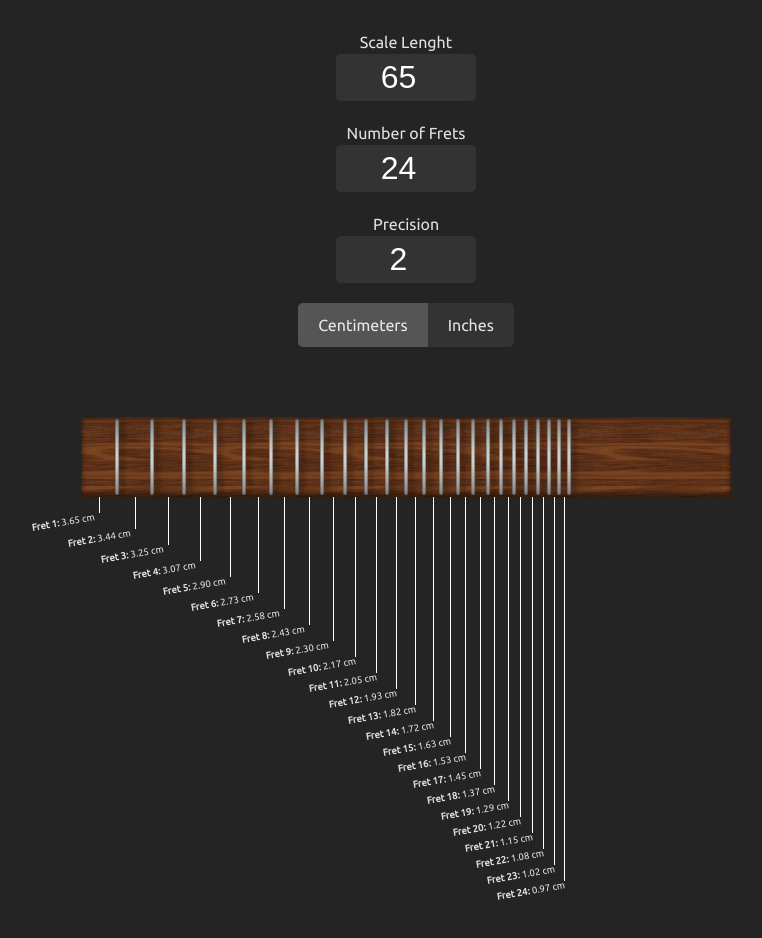
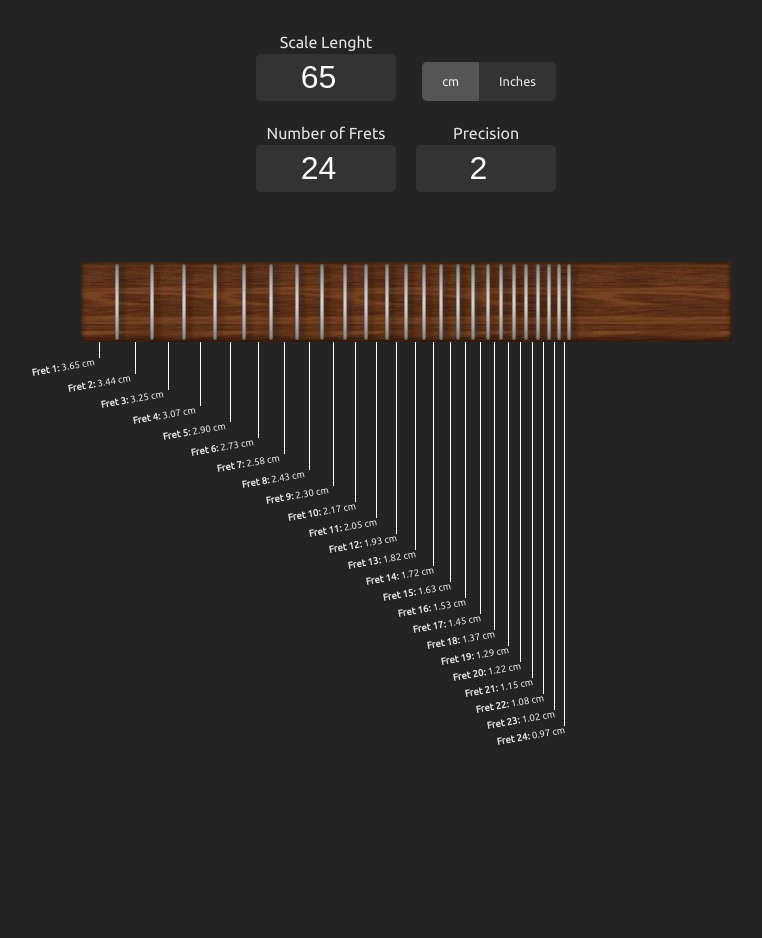
Before and after one commit to yinkar/guitar-fret-calculator, a Vue app: page / in a window 1280 px wide. Shown: the top 938 px of the page, without its empty margins (234-996 px from the left). Built offline with nearby package versions, Linux system fonts and the light colour scheme.

Commit message:
Input panel style

```diff
--- a/src/App.vue
+++ b/src/App.vue
@@ -62,11 +62,23 @@ onMounted(() => {
 
   <div class="app-container">
     <div class="panel">
+
+      <div class="panel-row">
         <div>
           <label for="scale-length">Scale Lenght</label>
           <input name="scale-length" type="number" min="1" max="200" @input="fretCountEvent" v-model="scaleLength">
         </div>
 
+        <div class="unit-selector">
+          <input type="radio" id="unit_cm" :value="Units.Centimeters" v-model="unit" @change="unitChange">
+          <label for="unit_cm">cm</label>
+
+          <input type="radio" id="unit_inches" :value="Units.Inches" v-model="unit" @change="unitChange">
+          <label for="unit_inches">Inches</label>
+        </div>
+      </div>
+
+      <div class="panel-row">
         <div>
           <label for="number-of-frets">Number of Frets</label>
           <input name="number-of-frets" type="number" min="1" max="40" @input="fretCountEvent" v-model="numberOfFrets">
@@ -76,13 +88,6 @@ onMounted(() => {
           <label for="precision">Precision</label>
           <input name="precision" type="number" min="1" max="6" @input="fretCountEvent" v-model="precision">
         </div>
-
-      <div class="unit-selector">
-        <input type="radio" id="unit_cm" :value="Units.Centimeters" v-model="unit" @change="unitChange">
-        <label for="unit_cm">Centimeters</label>
-
-        <input type="radio" id="unit_inches" :value="Units.Inches" v-model="unit" @change="unitChange">
-        <label for="unit_inches">Inches</label>
       </div>
 
     </div>
@@ -112,6 +117,40 @@ onMounted(() => {
   flex-direction: column;
 }
 
+.panel-row {
+  width: 300px;
+  display: flex;
+  justify-content: space-between;
+  align-items: flex-end;
+}
+
+.panel .unit-selector input[type="radio"] {
+  opacity: 0;
+  position: fixed;
+  width: 0;
+}
+
+.panel .unit-selector {
+  border-radius: 5px;
+  background-color: #333;
+  overflow: hidden;
+}
+
+.panel .unit-selector label {
+  display: inline-block;
+  padding: 10px 20px;
+  cursor: pointer;
+  font-size: .8rem
+}
+
+.panel .unit-selector input[type="radio"]:checked + label {
+  background-color: #555;
+}
+
+.panel .unit-selector label:hover {
+  background-color: #444;
+}
+
 .panel label {
   white-space: nowrap;
   display: block;
@@ -132,32 +171,6 @@ onMounted(() => {
   outline: none;
   width: 120px;
   text-align: center;
-}
-
-.panel .unit-selector input[type="radio"] {
-  opacity: 0;
-  position: fixed;
-  width: 0;
-}
-
-.panel .unit-selector {
-  border-radius: 5px;
-  background-color: #333;
-  overflow: hidden;
-}
-
-.panel .unit-selector label {
-  display: inline-block;
-  padding: 10px 20px;
-  cursor: pointer;
-}
-
-.panel .unit-selector input[type="radio"]:checked + label {
-  background-color: #555;
-}
-
-.panel .unit-selector label:hover {
-  background-color: #444;
 }
 
 .icons {
```
Lines whose indentation alone changed are shown as unchanged.
